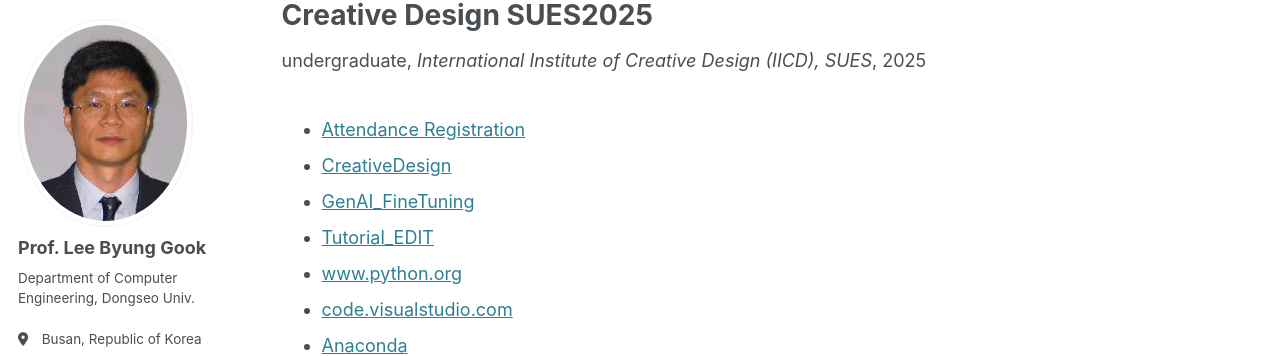
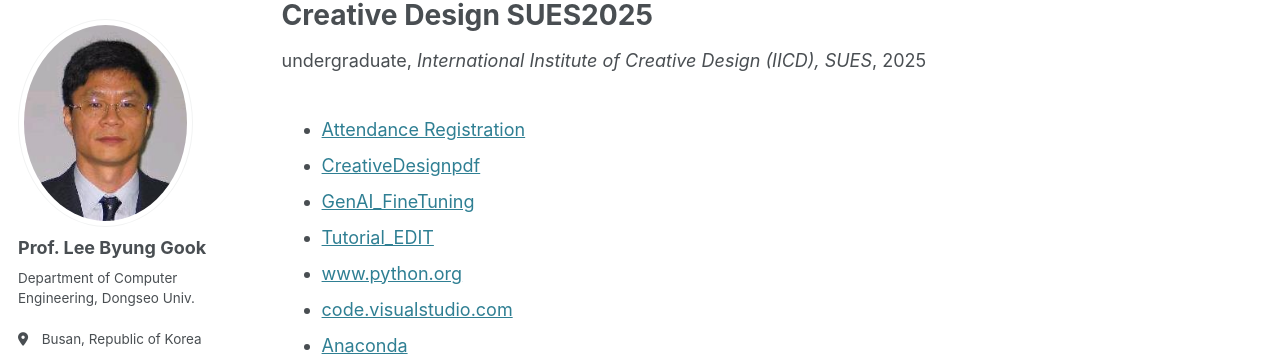
Before and after one commit to leebyunggook/leebyunggook.github.io, a Jekyll site: the page built from _teaching/2025-autumn-teaching-5.md, in a window 1280 px wide and 1321 px high. Shown: the part 98-454 px from the top of the window. Built offline with Jekyll 4.4.1, drawn with Linux system fonts in a browser that asks for light colours; some web fonts are replaced.

Commit message:
Update 2025-autumn-teaching-5.md

```diff
--- a/_teaching/2025-autumn-teaching-5.md
+++ b/_teaching/2025-autumn-teaching-5.md
@@ -9,7 +9,7 @@ location: "Shanghai, China"
 ---
 
 * [Attendance Registration](https://f.kdocs.cn/g/y6LVPOIn/)
-* [CreativeDesign](./../files/CreativeDesign.pdf)
+* [CreativeDesign](https://www.kdocs.cn/l/cdeZaLnArKTH)[pdf](./../files/CreativeDesign.pdf)
 * [GenAI_FineTuning](./../files/GenAIFineTuning.pdf)
 * [Tutorial_EDIT](./../files/Tutorial_EDIT.pdf)
 * [www.python.org](https://www.python.org/)
```
